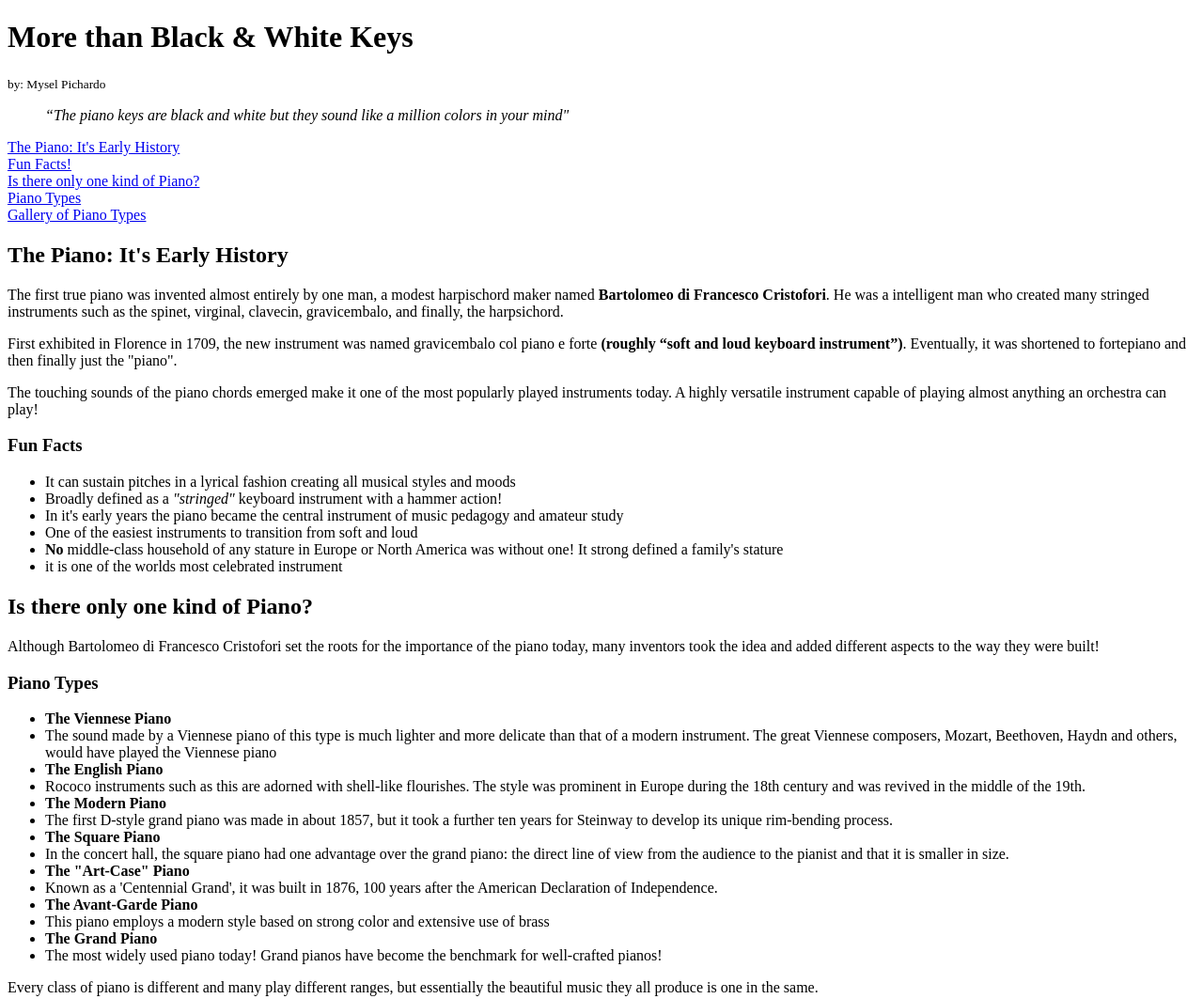
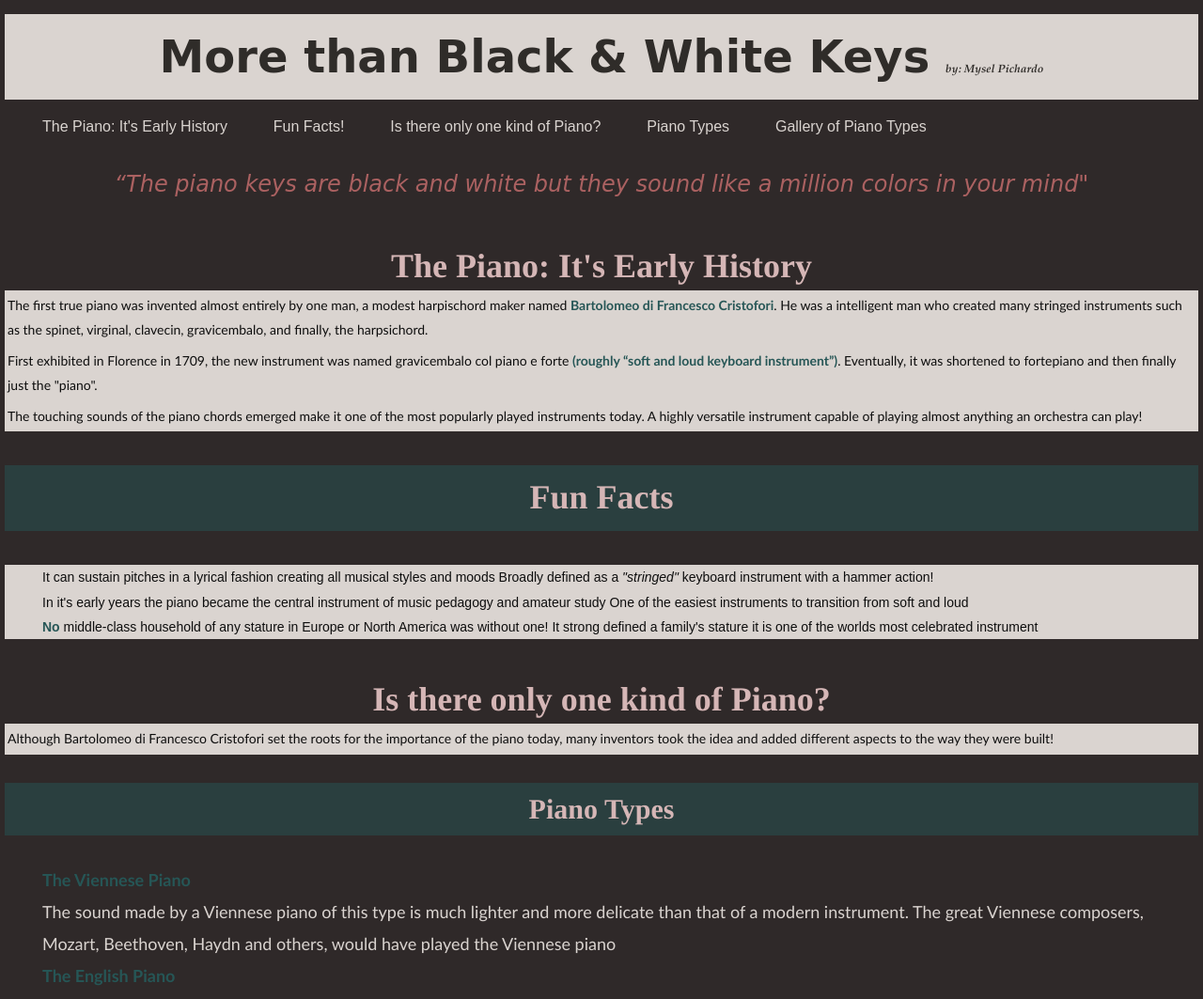
Before and after one commit to myselpichardo11/DWS1, a plain HTML site: page index.html in a window 1280 px wide. Shown: the top 1063 px of the page at 94% size. Drawn offline with Linux system fonts and the light colour scheme.

Commit message:
Assignment Two Additions and Corrections

```diff
--- /dev/null
+++ b/css/styles.css
@@ -0,0 +1,187 @@
+														/* body */
+body {
+	font-family: Arial, Georgia, sans-serif;
+	font-size: 14px;
+	line-height: 1.88889;
+	color: #0e0e0e;
+	background-color: #2f2929;
+	margin: 10px auto;
+	padding: 5px;
+	}
+
+												/* Main heading styling */
+
+h1 {
+	background-color: #dad4d0;
+	font-family: Cedarville Cursive, cursive;
+	font-size: 48px;
+	font-weight: bold;
+	text-align: center;
+	color: #2f2c29;
+	margin: 0 auto;
+}
+												/* end heading styling */
+
+										/* This is "by: Mysel Pichardo" */
+small {
+	font-family: Book Antiqua, Arial, Serif;
+	font-size: 12px;
+	font-style: italic;
+}
+
+														/* Quote */
+
+blockquote {
+	font-family: Cedarville Cursive, cursive;
+	font-size: 24px;
+	color: #ab6161;
+	text-align: center;
+	font-style: light;
+}
+														/* End Quote */
+
+/* Links styling including navigation */
+ul {
+	list-style-type: none;
+}
+
+li {
+	display: inline-block;
+
+}
+
+
+a:link {
+	color: #dad4d0;
+	text-decoration: none;
+}
+
+a:visited {
+	color: #ab6161;
+	text-decoration: none;
+}
+a:hover {
+	color: #2b5a5a;
+	text-decoration: underline;
+
+}
+a:active {
+	color: #dad4d0;
+	text-decoration: none;
+}
+
+
+#navigation li {
+	font-family: Montserrat, sans-serif;
+	font-size: 16px;
+	text-align: center;
+	margin-right: 45px;
+
+}
+/* End link styling */
+
+
+/* Subheader styling */
+h2 {
+
+	font-family: Times, Arial, sans-serif;
+	font-size: 36px;
+	color: #d5b6b6;
+	text-align: center;
+	height: 30px;
+}
+/* subheader styling ends */
+
+
+p {
+	background-color: #dad4d0;
+	font-family: Calibri, Arial, Serif;
+	padding: 3px;
+	margin: auto;
+}
+
+/* ID sections including header 3 element */
+#Facts {
+	color: #d5b6b6;
+	font-size: 36px;
+	font-family: Times, Arial, sans-serif;
+	text-align: center;
+	height: 70px;
+
+}
+
+#funfact {
+	background-color: #dad4d0;
+}
+
+
+h3 {
+	font-family: Times, Arial, sans-serif;
+	Font-Size: 30px;
+	color: #d5b6b6;
+	text-align: center;
+	background-color: rgba(38,86,86,0.5);
+}
+
+
+#piano li {
+	font-family: Calibri, Times, serif;
+	font-size: 18px;
+	color: #dad4d0;
+}
+
+strong {
+	color: #265656;
+}
+
+#note {
+	background-color: #dad4d0;
+	padding: 3px;
+	font-family: Cedarville Cursive, cursive;
+	font-size: 18px;
+	color: #ab6161;
+	text-align: center;
+	text-shadow: 1px 1px #2f2929;
+}
+
+#imag_gallery li {
+	font-family: Times, Arial, sans-serif;
+	font-Size: 30px;
+	text-align: center;
+	color: #265656;
+}
+
+/* ID sections including header 3 element */
+
+/* Gallery styling */
+figure {
+	border: 6px solid #dad4d0;
+	border-radius: 15px;
+	box-shadow: -2px 2px 20px 2px #2b5a5a;
+	width: 304px;
+	height: 228px;
+}
+
+figcaption {
+	font-family: Montserrat, sans-serif;
+	font-size: 10px;
+	text-align: center;
+	color: #dad4d0;
+
+}
+
+/* End Gallery styling */
+
+
+/* Web based fonts */
+
+
+@font-face {
+		font-family: 'Cedarville Cursive', cursive;
+		src: url('http://fonts.googleapis.com/css?family=Cedarville+Cursive');
+	}
+
+@font-face {
+		font-family: 'Montserrat', sans-serif;
+		src: url('http://fonts.googleapis.com/css?family=Montserrat');
+	}
--- a/index.html
+++ b/index.html
@@ -2,21 +2,38 @@
 <html lang="en">
 <head>
 	<meta charset="utf-8"/>
-		<title>Piano: A Musical Bliss</title> </head>
+		<title>Piano: A Musical Bliss</title>
+		<link href="css/styles.css" rel="stylesheet"/>
+
+	 </head>
+
 
 	<body>
-		<h1 id="Top">More than Black & White Keys</h1>
+
+	<!--Title -->
+
+		<h1 id="Top">More than Black & White Keys
+
 		<small>by: Mysel Pichardo</small>
+		</h1>
 
+<!--Main Navigation -->
+
+	<ul id="navigation">
+		<li><a href="#History">The Piano: It's Early History</a></li>
+		<li><a href="#Facts">Fun Facts!</a></li>
+		<li><a href="#Kind">Is there only one kind of Piano?</a></li>
+		<li><a href="#Types">Piano Types</a></li>
+		<li><a href="#Gallery">Gallery of Piano Types</a></li>
+	</ul>
+<!--End Navigation-->
+
+<!--favorite quote -->
 			<blockquote> <em>“The piano keys are black and white but they sound
 			like a million colors in your mind"</em> </blockquote>
 
-		<a href="#History">The Piano: It's Early History</a> <br/>
-		<a href="#Facts">Fun Facts!</a>	<br/>
-		<a href="#Kind">Is there only one kind of Piano?</a><br/>
-		<a href="#Types">Piano Types</a><br/>
-		<a href="#Gallery">Gallery of Piano Types</a><br/>
 
+<!--history paragraph -->
 		<h2 id="History">The Piano: It's Early History </h2>
 
 			<p>The first true piano was invented almost entirely by one
@@ -35,9 +52,12 @@
 			<p>The touching sounds of the piano chords emerged make it one
 			of the most popularly played instruments today. A highly versatile
 			instrument capable of playing almost anything an orchestra can play!</p>
+<!--end History content -->
+
+<!--Fun Facts Section -->
 
 		<h3 id="Facts">Fun Facts</h3>
-			<ul>
+			<ul id="funfact">
 				<li>It can sustain pitches in a lyrical fashion creating all musical styles and moods</li>
 				<li>Broadly defined as a <em> "stringed" </em> keyboard instrument with a hammer action!</li>
 				<li>In it's early years the piano became the central instrument of music pedagogy and amateur study</li>
@@ -46,14 +66,16 @@
 				It strong defined a family's stature</li>
 				<li>it is one of the worlds most celebrated instrument</li>
 			</ul>
+<!--End Fact Section-->
 
 
+<!--Types of piano including brief description -->
 		<h2 id="Kind">Is there only one kind of Piano?</h2>
 			<p>Although Bartolomeo di Francesco Cristofori set the roots for the importance of the piano today,
 			many inventors took the idea and added different aspects to the way they were built!</p>
 
 		<h3 id="Types">Piano Types</h3>
-			<ul>
+			<ul id="piano">
 				<li><strong>The Viennese Piano</strong></li>
 
 						<li>The sound made by a Viennese piano of this type is much lighter and
@@ -83,7 +105,7 @@
 
 				<li><strong>The Avant-Garde Piano</strong></li>
 
-						<li>This piano employs a modern style based on strong color and extensive use of brass</li>
+						<li>This piano employs a modern style based on strong color and extensive use of brass</li> </br>
 
 				<li><strong>The Grand Piano</strong></li>
 
@@ -91,61 +113,79 @@
 						benchmark for well-crafted pianos!</li>
 
 			</ul>
+<!--End piano types section -->
 
-			<p>Every class of piano is different and many play different ranges, but essentially the beautiful
+
+<!--Sidenote-->
+			<p id="note">Every class of piano is different and many play different ranges, but essentially the beautiful
 			music they all produce is one in the same.</p>
+<!--End Sidenote-->
+
+<!--begins image gallery -->
 
 		<h3 id="Gallery">Gallery of Piano Types</h3>
-			<ol>
+			<ol id="imag_gallery">
 				<li>The Viennese Piano
 				<figure>
- 			 		<img src="images/viennese.jpg" alt="Viennese Piano" width="304" height="228">
+ 			 		<a href="images/viennese.jpg">
+ 			 		<img src="images/viennese.jpg" alt="Viennese Piano" width="304" height="228"></a>
   						<figcaption>A beautifully cherry colored Viennese Piano</figcaption>
 				</figure>
 				</li>
 
 				<li>The English Piano
 				<figure>
- 			 		<img src="images/English.jpg" alt="English Piano" width="304" height="228">
-  						<figcaption>The English Piano adds "Class" to any room...</figcaption>
+ 			 		<a href="images/English.jpg">
+ 			 		<img src="images/English.jpg" alt="English Piano" width="304" height="228"> </a>
 				</figure>
+					<figcaption>The English Piano adds "Class" to any room...</figcaption>
 				</li>
 
 				<li>The Modern Piano
 				<figure>
- 			 		<img src="images/Modern.jpg" alt="Modern Piano" width="304" height="228">
-  						<figcaption>Stunning D-Shaped Piano in all it's glory!</figcaption>
-				</figure>
+ 			 		<a href="images/Modern.jpg">
+ 			 		<img src="images/Modern.jpg" alt="Modern Piano" width="304" height="228"></a>
+  				</figure>
+					<figcaption>Stunning D-Shaped Piano in all it's glory!</figcaption>
+
 				</li>
 				<li>The Square Piano
 				<figure>
- 			 		<img src="images/Square.jpg" alt="Square Piano" width="304" height="228">
-  						<figcaption>The Name Says it all, a smaller Squared shape piano fits
+ 			 		<a href="images/Square.jpg">
+ 			 		<img src="images/Square.jpg" alt="Square Piano" width="304" height="228"></a>
+				</figure>
+  					<figcaption>The Name Says it all, a smaller Squared shape piano fits
   						more comfortably for those in smaller homes</figcaption>
-				</figure>
 				</li>
+
 				<li>The "Art-Case" Piano
-						<figure>
-					<img src="images/artcase.jpg" alt="Art-Case Piano" width="304" height="228">
-  						<figcaption>Piano's have always reflected the furniture style of their times, as
+				<figure>
+					<a href="images/artcase.jpg">
+					<img src="images/artcase.jpg" alt="Art-Case Piano" width="304" height="228"></a>
+  				</figure>
+  					<figcaption>Piano's have always reflected the furniture style of their times, as
   						shown here</figcaption>
-  						</figure>
   				</li>
+
 				<li>The Avant-Garde Piano
 						<figure>
-					<img src="images/avant.jpg" alt="Avant-Garde Piano" width="304" height="228">
-  						<figcaption>A detailed example of architectural knowledge of wood materials with
+					<a href="images/avant.jpg">
+					<img src="images/avant.jpg" alt="Avant-Garde Piano" width="304" height="228"></a>
+  				</figure>
+  					<figcaption>A detailed example of architectural knowledge of wood materials with
   						artistic flair!</figcaption>
-  						</figure>
+
   				</li>
 				<li>The Grand Piano
 				<figure>
- 			 		<img src="images/grand.jpg" alt="Grand Piano" width="304" height="228">
-  						<figcaption>The Grand Piano with a little more color!</figcaption>
+ 			 		<a href="images/grand.jpg">
+ 			 		<img src="images/grand.jpg" alt="Grand Piano" width="304" height="228"></a>
 				</figure>
+					<figcaption>The Grand Piano with a little more color!</figcaption>
 				</li>
 			</ol>
 
+<!--End Gallery Section -->
 
 		<a href="#Top">Back to the Top</a>
 
```
